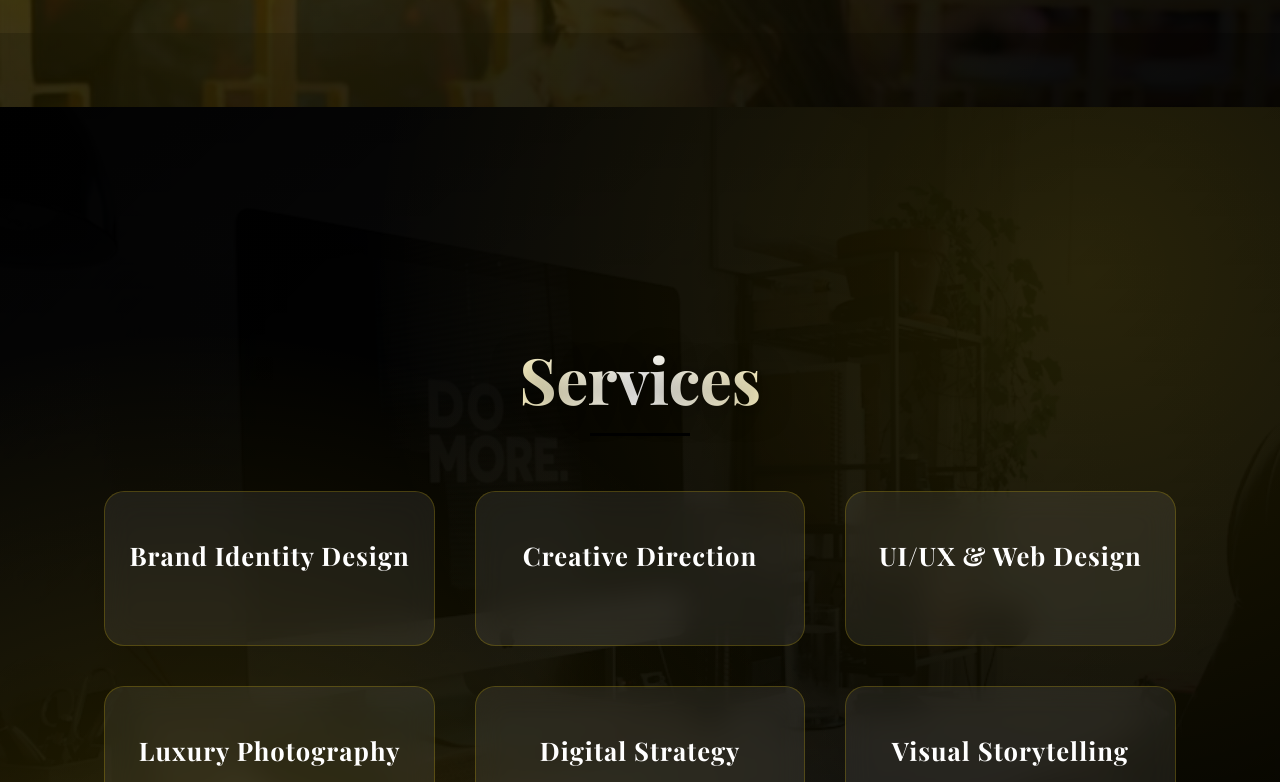
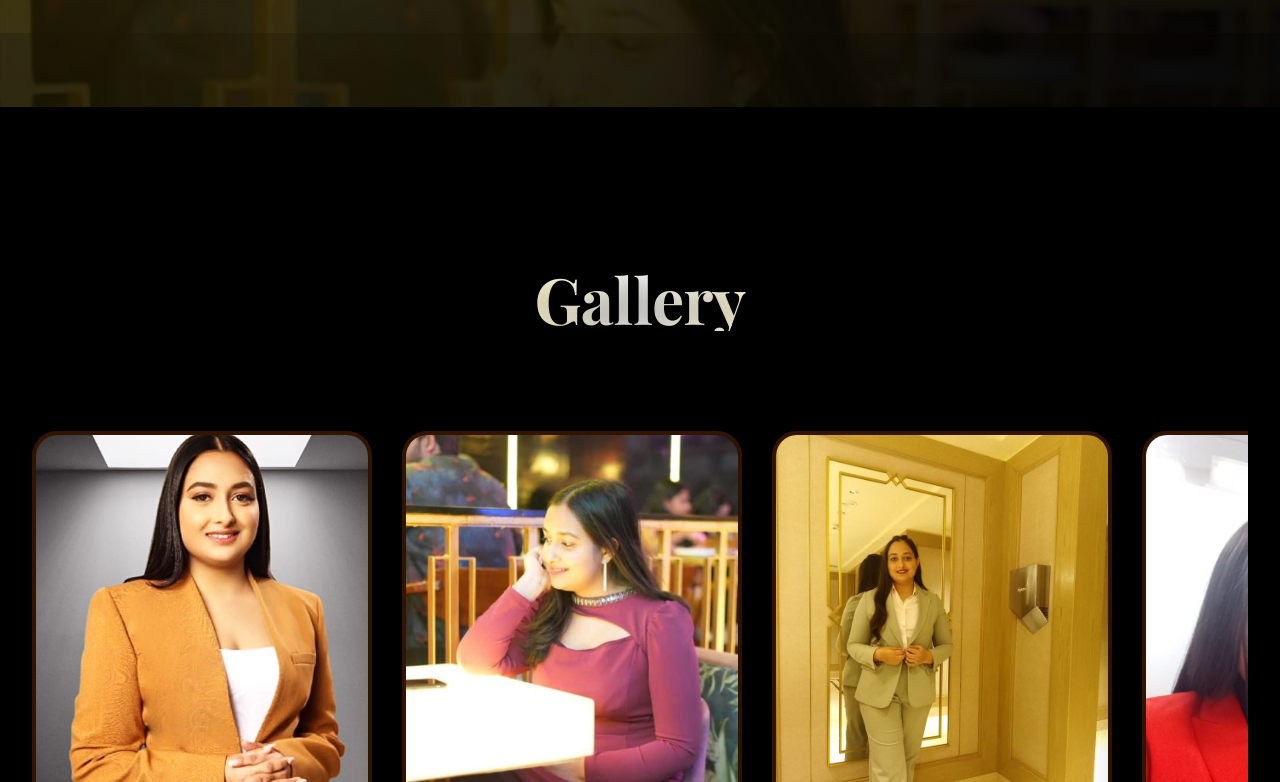
Before and after one commit to smritig537/kcGroup, a React (Vite) app: page / in a window 1280 px wide. Shown: the part 3458-4240 px from the top of the page. Built offline with nearby package versions, Linux system fonts and the light colour scheme.

Commit message:
added Gallery in home

```diff
--- a/src/pages/Home.jsx
+++ b/src/pages/Home.jsx
@@ -7,6 +7,7 @@ import Services from './Services';
 import Vission from './Vission';
 import Welcome from './Welcome';
 import { Link } from 'react-router-dom';
+import Portfolio from './Portfolio';
 export default function Home() {
   return (
     <>
@@ -49,6 +50,7 @@ export default function Home() {
     </section>
     <About/>
     <Welcome/>
+    <Portfolio/>
     <Services/>
     <Vission/>
 
```
